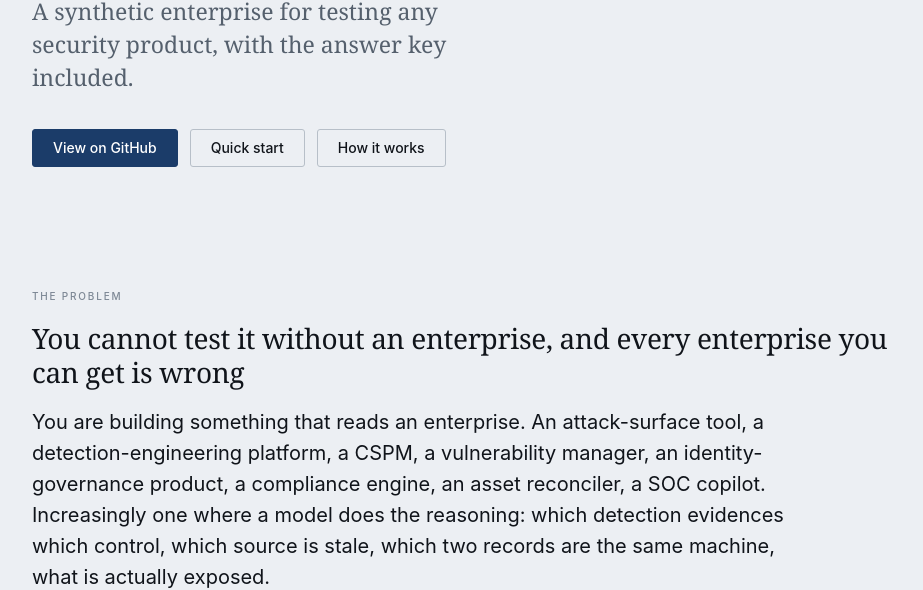
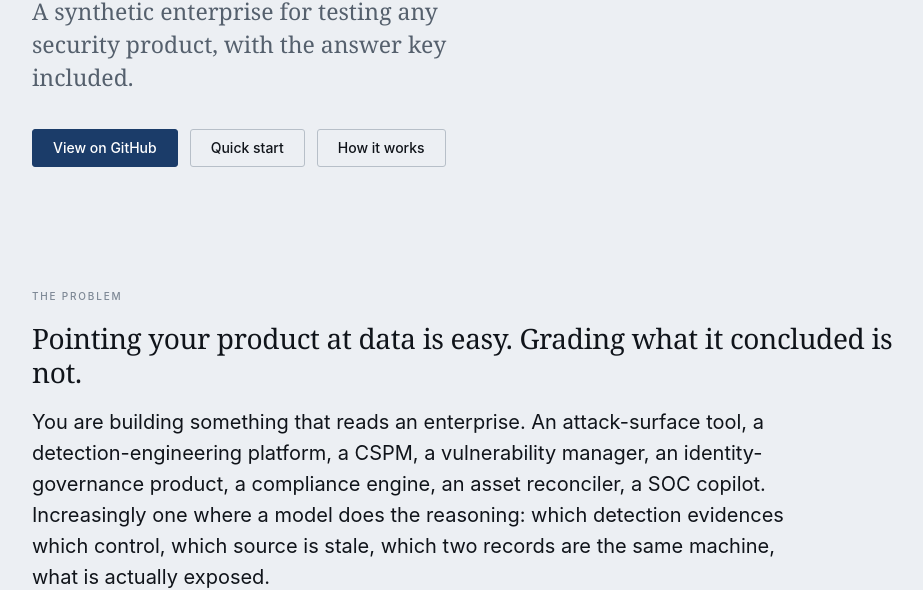
Before and after one commit to Sikkandar-Sha/VirtualOrg, a plain HTML site: page docs/index.html in a window 1280 px wide. Shown: the part 212-802 px from the top of the page, without its empty margins (176-1099 px from the left). Drawn offline with Linux system fonts and the light colour scheme.

Commit message:
Soften the problem headline into an evaluation claim
"every enterprise you can get is wrong" overstated it: the complaint is
not that available enterprises are wrong, it is that pointing a product
at them proves nothing without knowing the right answer. Reframe the
headline around grading, which is what the section actually argues and
what the answer key in the hero promises.

```diff
--- a/docs/index.html
+++ b/docs/index.html
@@ -134,7 +134,7 @@ footer a{color:var(--ink-2)}
 <section>
   <div class="wrap">
     <div class="eyebrow">The problem</div>
-    <h2>You cannot test it without an enterprise, and every enterprise you can get is wrong</h2>
+    <h2>Pointing your product at data is easy. Grading what it concluded is not.</h2>
     <p class="lead">You are building something that reads an enterprise. An
       attack-surface tool, a detection-engineering platform, a CSPM, a vulnerability
       manager, an identity-governance product, a compliance engine, an asset
```
